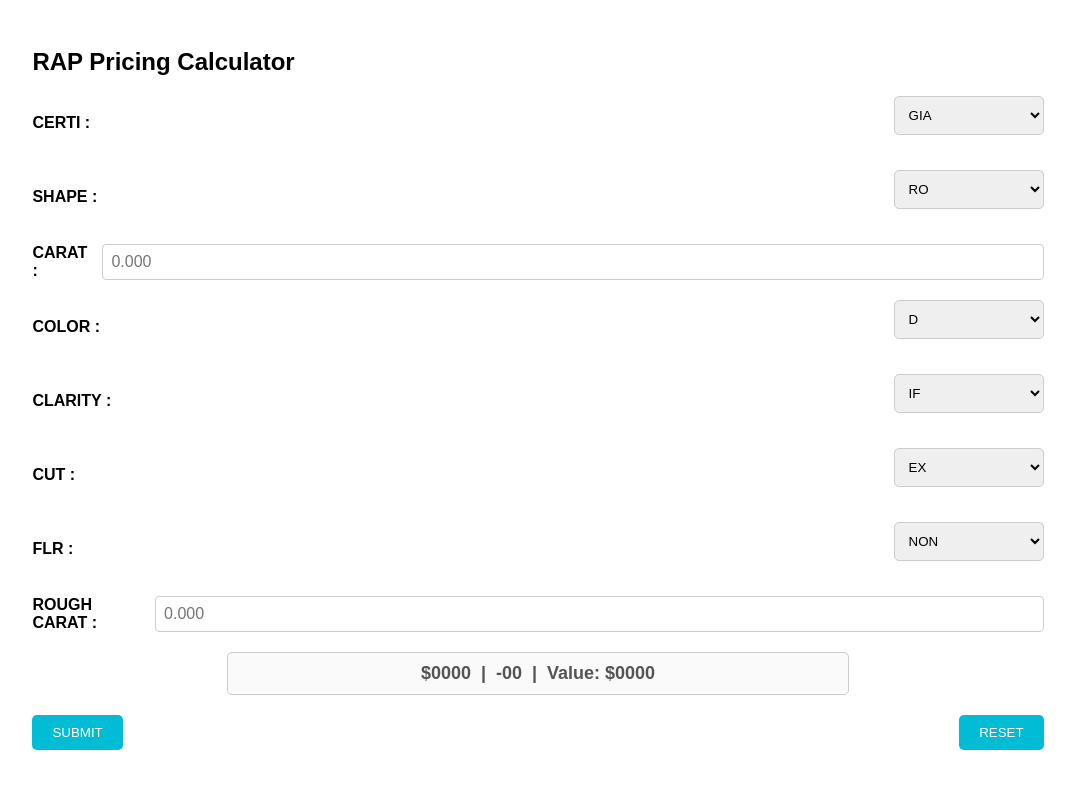
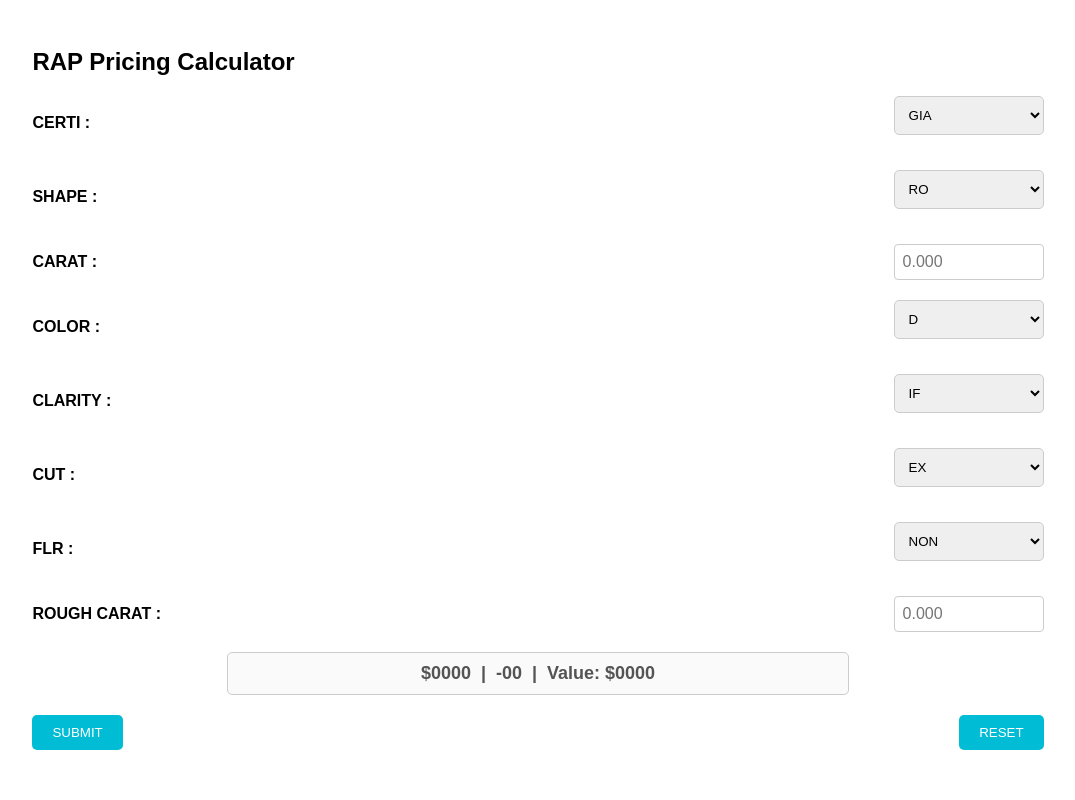
Before and after one commit to forlocalaccc/Rap-Calculator, a Flask app: page / in a window 1280 px wide. Shown: the whole page, without its empty margins (102-1177 px from the left). Run offline with Flask 3, Linux system fonts and the light colour scheme.

Commit message:
index.html

```diff
--- a/templates/index.html
+++ b/templates/index.html
@@ -48,6 +48,7 @@
         }
         input[type="number"] {
             width: 100%;
+            max-width: 150px;
             padding: 8px;
             box-sizing: border-box;
             font-size: 16px;
```
